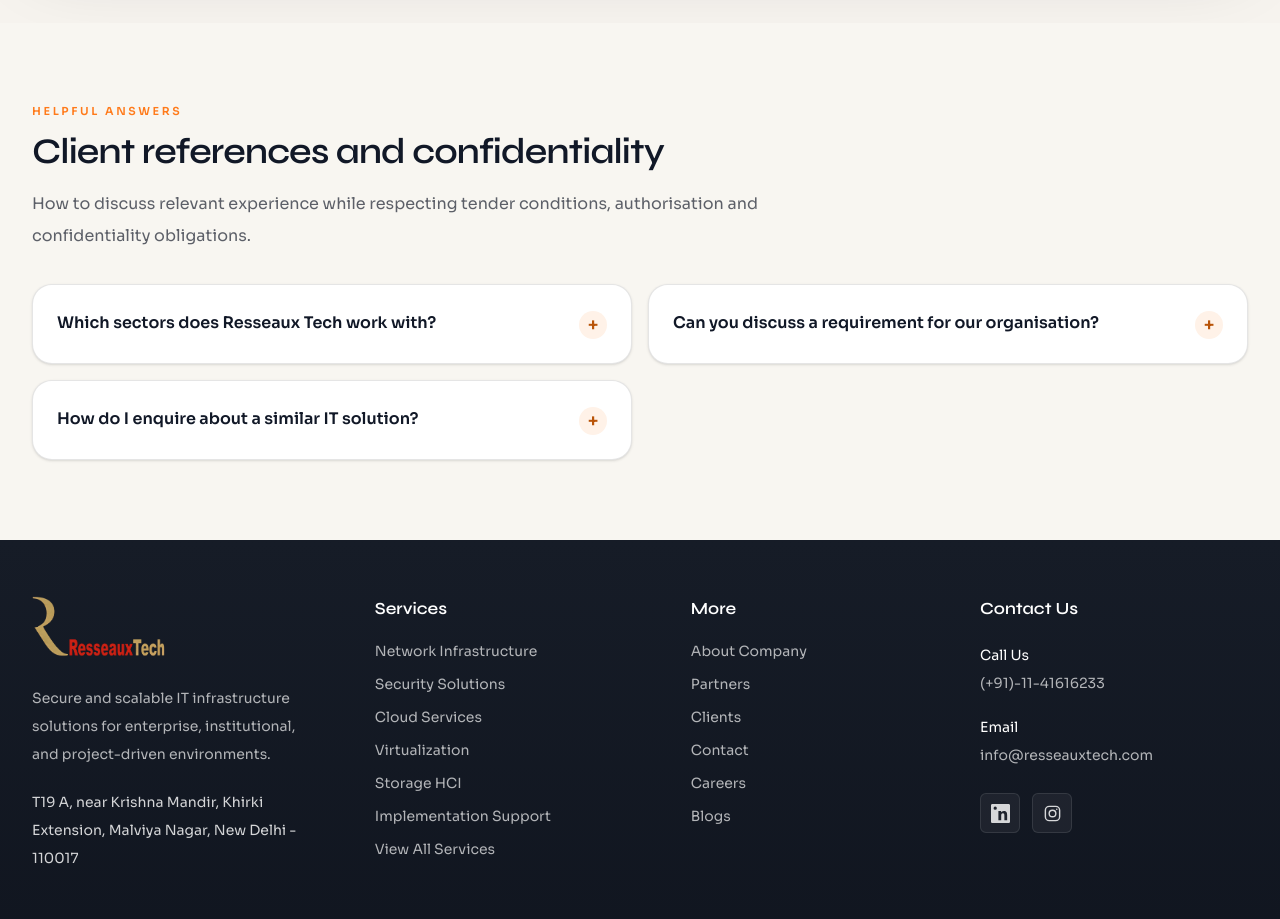
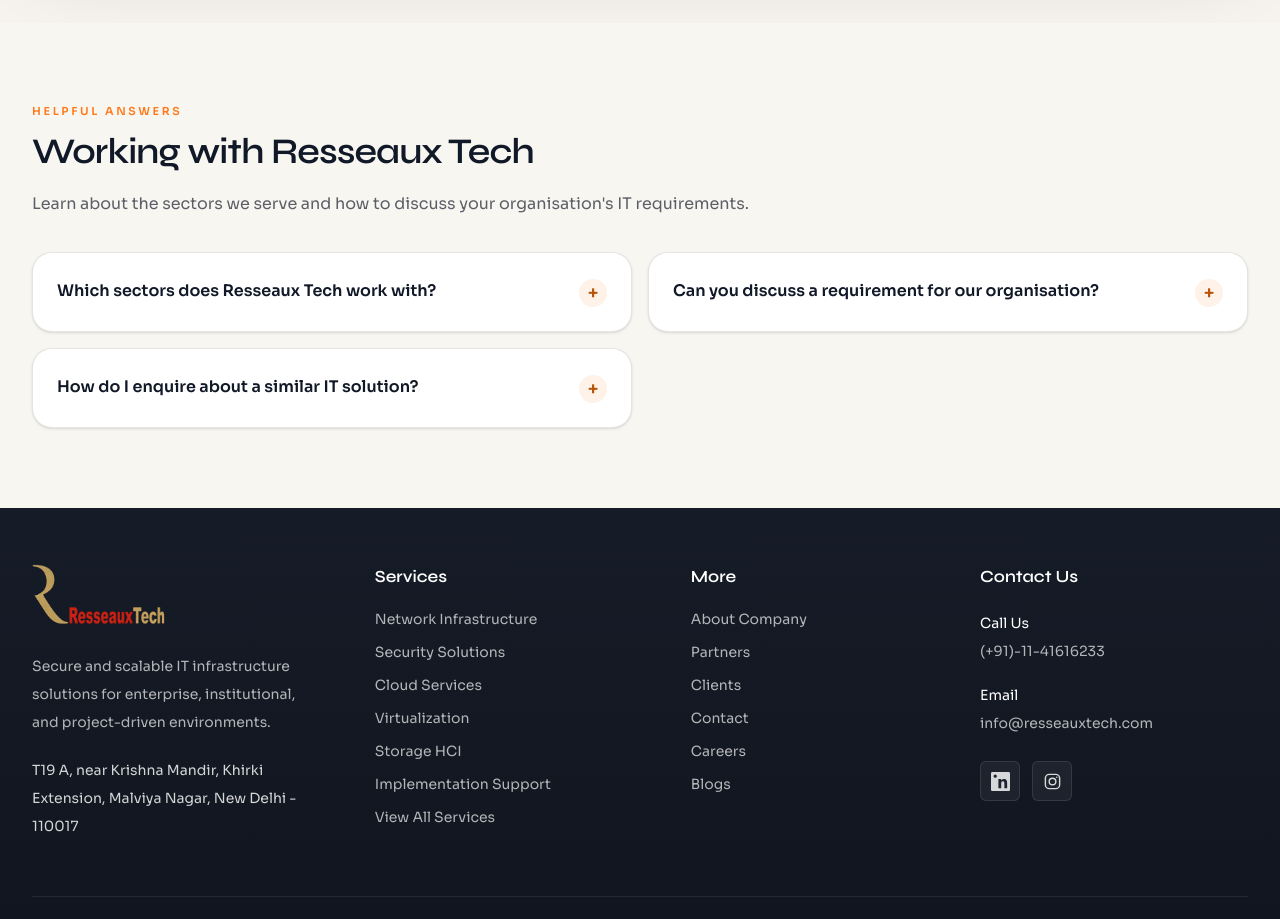
Before and after one commit to k1neeraj/resseauctech, a Next.js app: page /clients in a window 1280 px wide. Shown: the part 5360-6279 px from the top of the page. Built offline with nearby package versions, Linux system fonts and the light colour scheme.

Commit message:
copy(clients): use a straightforward heading for related FAQs

```diff
--- a/app/(site)/clients/page.jsx
+++ b/app/(site)/clients/page.jsx
@@ -443,8 +443,8 @@ export default function ClientsPage() {
       </section>
       <RelatedFaqs
         items={pageFaqs.clients}
-        title="Client references and confidentiality"
-        description="How to discuss relevant experience while respecting tender conditions, authorisation and confidentiality obligations."
+        title="Working with Resseaux Tech"
+        description="Learn about the sectors we serve and how to discuss your organisation's IT requirements."
       />
     </main>
   );
```
